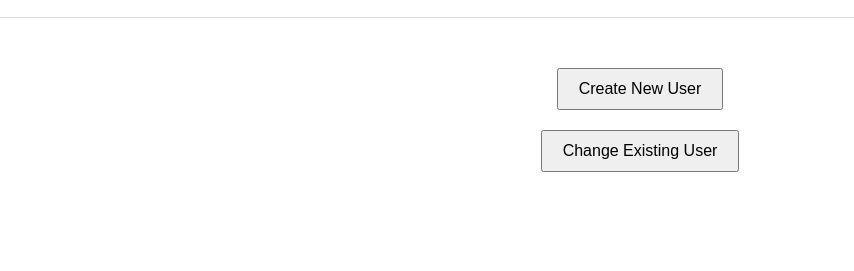
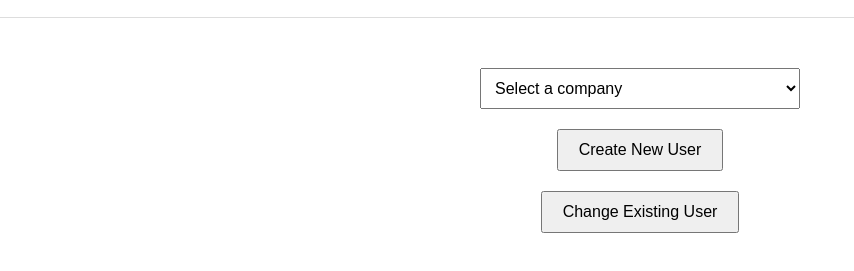
Before and after one commit to glennwiz/Top-Secret-Website, a plain HTML site: page index.html in a window 1280 px wide. Shown: the part 63-334 px from the top of the page, without its empty margins (0-854 px from the left). Drawn offline with Linux system fonts and the light colour scheme.

Commit message:
Update index.html

```diff
--- a/index.html
+++ b/index.html
@@ -60,6 +60,12 @@
         .button-container {
             text-align: center;
             margin-bottom: 10px;
+        }select {
+            display: block;
+            margin: 10px auto;
+            padding: 10px;
+            width: 320px;
+            font-size: 16px;
         }
     </style>
 </head>
@@ -69,24 +75,43 @@
         <strong>Hi, you are now editing users for <span id="companyID"></span></strong>
     </header>
     <main>
-        <button onclick="window.location.href='create_user.html?companyID=' + getCompanyID()">Create New User</button>
-</br>
+        <select id="companySelect" onchange="updateCompanyID()">
+            <option value="">Select a company</option>
+            <option value="company1">Company 1</option>
+            <option value="company2">Company 2</option>
+            <option value="company3">Company 3</option>
+        </select>
+        <button onclick="window.location.href='create_user.html?companyID=' + getCompanyID()">Create New User</button></br>
         <button onclick="window.location.href='change_user.html?companyID=' + getCompanyID()">Change Existing User</button>
     </main>
+    <script>
+        // Function to update companyID based on dropdown selection
+        function updateCompanyID() {
+            const select = document.getElementById('companySelect');
+            const companyID = select.value;
+            document.getElementById('companyID').textContent = companyID ? companyID : 'unknown';
 
-    <script>
-        // JavaScript to extract companyID from the URL
-        window.onload = function() {
-            const urlParams = new URLSearchParams(window.location.search);
-            const companyID = urlParams.get('companyID');
-            document.getElementById('companyID').textContent = companyID ? companyID : 'unknown';
-        };
+            // Update URL with new companyID
+            const newUrl = new URL(window.location.href);
+            newUrl.searchParams.set('companyID', companyID);
+            history.pushState({}, '', newUrl);
+        }
 
         // Function to get companyID from the URL
         function getCompanyID() {
             const urlParams = new URLSearchParams(window.location.search);
             return urlParams.get('companyID') || 'unknown';
         }
+
+        // Initialize page on load
+        window.onload = function() {
+            const urlParams = new URLSearchParams(window.location.search);
+            const companyID = urlParams.get('companyID');
+            if (companyID) {
+                document.getElementById('companySelect').value = companyID;
+            }
+            document.getElementById('companyID').textContent = companyID ? companyID : 'unknown';
+        };
     </script>
 </body>
 </html>
```
